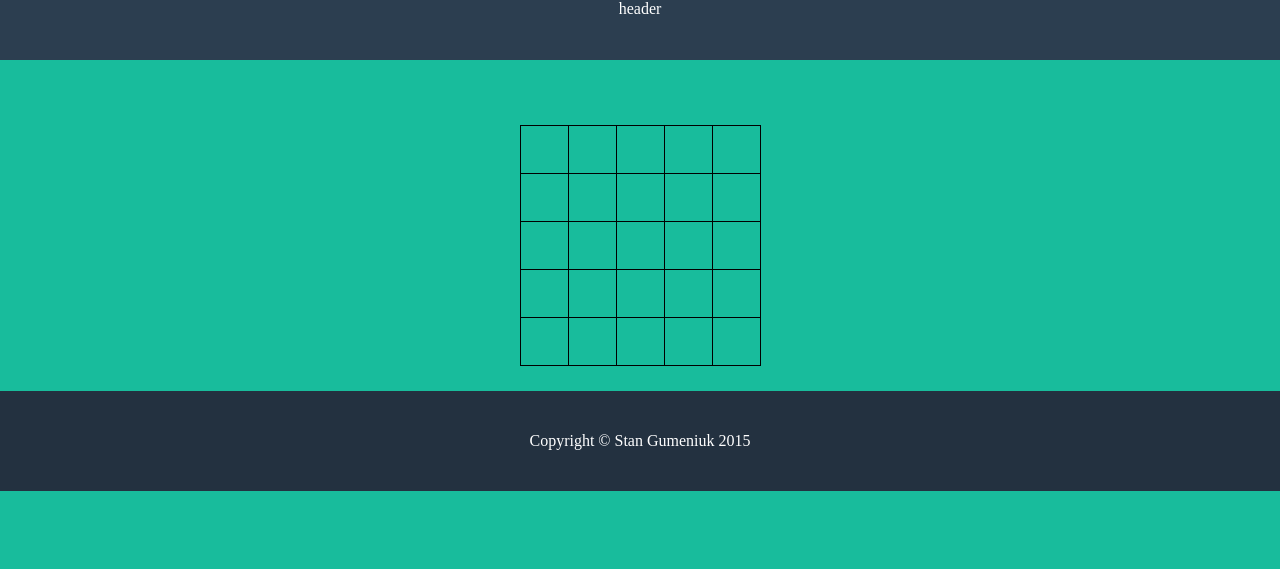
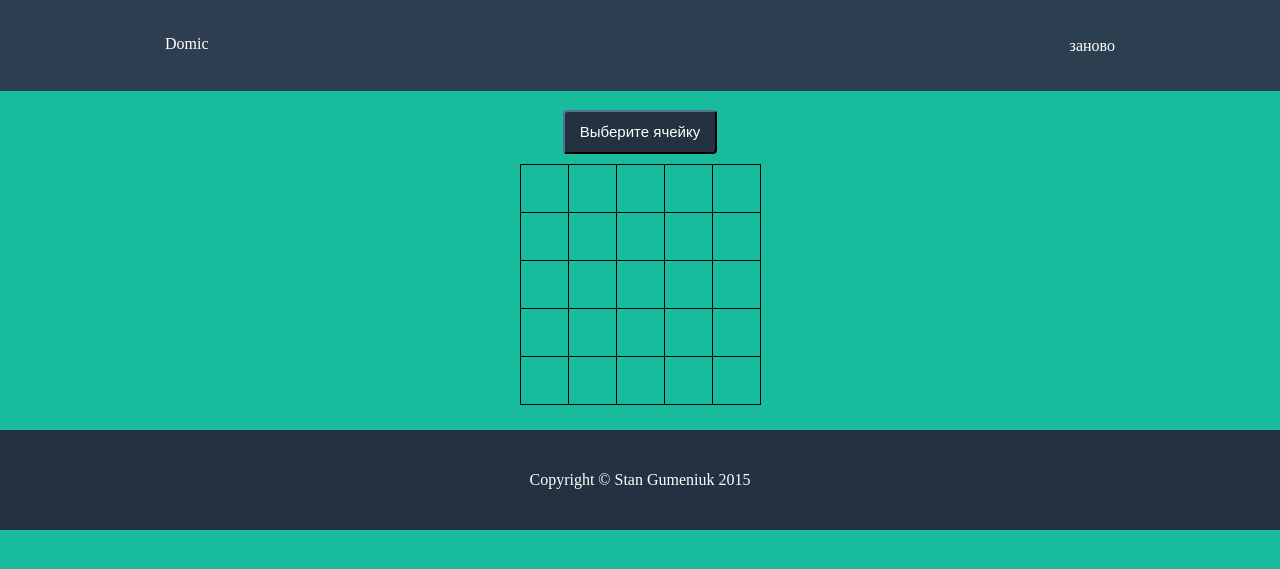
Before and after one commit to ViGo5190/fideos, a PHP site: page /templates/game/layout.phtml in a window 1280 px wide. Shown: the top 569 px of the page. Run offline with PHP 8.4, Linux system fonts and the light colour scheme.

Commit message:
[fix] game table

```diff
--- a/src/controller/game.php
+++ b/src/controller/game.php
@@ -20,7 +20,7 @@ function controller_game_api_get_table(){
         '2' => array('1' => "", '2' => "", '3' => "", '4' => "", '5' => ""),
         '3' => array('1' => "с", '2' => "л", '3' => "о", '4' => "в", '5' => "о"),
         '4' => array('1' => "", '2' => "", '3' => "", '4' => "", '5' => ""),
-        '5' => array('1' => "", '2' => "", '3' => "", '4' => "", '5' => ""),
+        '5' => array('1' => "q", '2' => "", '3' => "", '4' => "", '5' => ""),
     );
 
     framework_response_helper_setContentTypeJson();
--- a/templates/game/layout.phtml
+++ b/templates/game/layout.phtml
@@ -33,20 +33,26 @@
 <div class='body-feel'>
 
     <div class="header">
-        <div class="header-container">header</div>
+        <div class="header-container">
+            <div class="header-container-left">Domic</div>
+            <div class="header-container-right"><a href="#" class="header-container-right-reload">заново</a></div>
+        </div>
     </div>
 
     <div class="container">
 
 
         <div class="divgametable">
+            <div class="game-check">
+                <button class="game-check-button" id="game-check-button">проверить слово</button>
+            </div>
             <table class="gametable" id="gametable">
                 <?php  (isset($gameTable)) ? $gameTableOk = $gameTable : $gameTableOk = array(
-                    '1' => array('1' => "", '2' => "", '3' => "", '4' => "", '5' => ""),
-                    '2' => array('1' => "", '2' => "", '3' => "", '4' => "", '5' => ""),
-                    '3' => array('1' => "", '2' => "", '3' => "", '4' => "", '5' => ""),
-                    '4' => array('1' => "", '2' => "", '3' => "", '4' => "", '5' => ""),
-                    '5' => array('1' => "", '2' => "", '3' => "", '4' => "", '5' => ""),
+                    '0' => array('0' => "",'1' => "", '2' => "", '3' => "", '4' => ""),
+                    '1' => array('0' => "",'1' => "", '2' => "", '3' => "", '4' => ""),
+                    '2' => array('0' => "",'1' => "", '2' => "", '3' => "", '4' => ""),
+                    '3' => array('0' => "",'1' => "", '2' => "", '3' => "", '4' => ""),
+                    '4' => array('0' => "",'1' => "", '2' => "", '3' => "", '4' => ""),
                 ); ?>
 
 
--- a/www/game/css/main.css
+++ b/www/game/css/main.css
@@ -1,10 +1,8 @@
 
-
-html{
+html {
     height: 100%;
     margin: 0;
 }
-
 
 body {
     background: #18bc9c;
@@ -14,7 +12,7 @@ body {
     height: 100%;
 }
 
-.body-feel{
+.body-feel {
     min-height: 100%;
 }
 
@@ -22,7 +20,7 @@ body {
     /*background: #18bc9c;*/
     display: block;
 
-    padding-top: 100px;
+    padding-top: 75px;
     height: 100%;
 }
 
@@ -33,22 +31,58 @@ body {
     left: 0;
     z-index: 1030;
 
-    min-height: 60px;
+    min-height: 15px;
     margin-bottom: 21px;
+
+    padding: 25px 0;
 
 }
 
 .header-container {
     margin-right: auto;
     margin-left: auto;
-    padding-left: 15px;
-    padding-right: 15px;
+    padding-left: 150px;
+    padding-right: 150px;
 
     display: block;
 
     color: #fff;
     text-align: center;
 
+}
+
+.header-container-left {
+    display: block;
+    float: left;
+    padding: 10px 15px;
+}
+
+.header-container-right {
+    display: block;
+    float: right;
+}
+
+a {
+    text-decoration: none;
+}
+
+a.header-container-right-reload {
+    color: #ffffff;
+
+    line-height: 21px;
+
+    position: relative;
+    display: block;
+    padding: 10px 15px;
+
+    background: transparent;
+}
+
+a.header-container-right-reload:hover,
+a.header-container-right-reload:focus,
+a.header-container-right-reload:active,
+a.active {
+    color: #18bc9c;
 }
 
 div.divgametable {
@@ -129,14 +163,12 @@ input.gametable {
     display: none;
 }
 
-
 .profiler {
     /*position:relative;*/
     /*bottom:100%;*/
 }
 
-
-hr.white{
+hr.white {
 
     max-width: 250px;
 
@@ -152,8 +184,41 @@ hr.white{
     border-color: rgb(255, 255, 255);
 }
 
-
 .gametable-td-cell-selected {
-    color:red;
+    color: red;
     border-color: red;
 }
+
+button.game-check-button {
+
+    display: inline-block;
+    /*margin-bottom: 0;*/
+    font-weight: normal;
+    text-align: center;
+    vertical-align: middle;
+    cursor: pointer;
+    background-image: none;
+    /*border: 1px solid transparent;*/
+    white-space: nowrap;
+    /*padding: 10px 15px;*/
+    /*font-size: 15px;*/
+    /*line-height: 1.42857143;*/
+    /*border-radius: 4px;*/
+    /*-webkit-user-select: none;*/
+    /*-moz-user-select: none;*/
+    /*-ms-user-select: none;*/
+    /*user-select: none;*/
+
+    padding: 10px 15px;
+    font-size: 15px;
+    line-height: 1.33;
+    border-radius: 4px;
+
+    color: #ffffff;
+    /*background-color: #18bc9c;*/
+    background-color: #233140;
+    border-color: #233140;
+
+    margin: 10px;
+
+}
--- a/www/game/js/main.js
+++ b/www/game/js/main.js
@@ -3,9 +3,25 @@
  */
 
 
+
+function FideosTable() {
+    this.table = [[], [], [], [], []];
+}
+
+FideosTable.prototype.init = function () {
+
+};
+
+FideosTable.prototype.addCell = function (x, y, letter) {
+    var self = this;
+
+    self.table[x - 1][y - 1] = {letter: letter};
+};
+
 function FideosGame() {
     this.game = $("#gametable");
-    this.table = {};
+    //this.table = {};
+    this.table = new FideosTable();
     this.status = 'user_empty'; //user_empty, user_wait, user_filled, user_checked, user_send, user_ok
     this.word = [];
 }
@@ -13,7 +29,9 @@ function FideosGame() {
 FideosGame.prototype.init = function () {
     var self = this;
 
-    self.loadTable().renderTable().makeTableListen();
+    self.renderTable(self.loadTable());
+    self.makeTableListen().makeButtonListen();
+    self.updateButtonStatus();
 };
 
 
@@ -26,13 +44,47 @@ FideosGame.prototype.makeTableListen = function () {
         }
     );
 
-
+    return self;
 };
 
+FideosGame.prototype.makeButtonListen = function () {
+    var self = this;
+
+    $('#game-check-button').bind('click', {context: self}, self.checkButtonClick);
+
+    return self;
+};
+
+
+FideosGame.prototype.checkButtonClick = function (e) {
+    var self = e.data.context;
+    alert('fff');
+};
 
 FideosGame.prototype.setStatus = function (status) {
     var self = this;
     self.status = status;
+
+    self.updateButtonStatus(self.status);
+};
+
+FideosGame.prototype.updateButtonStatus = function () {
+    var self = this;
+    var status = self.status;
+
+    if (status == 'user_empty') {
+        $('#game-check-button').html('Выберите ячейку');
+        $('#game-check-button').attr('disabled', 'disabled');
+    } else if (status == 'user_wait') {
+        $('#game-check-button').html('Вставьте букву');
+        $('#game-check-button').attr('disabled', 'disabled');
+    } else if (status == 'user_filled') {
+        $('#game-check-button').html('Выделите слово');
+        $('#game-check-button').attr('disabled', 'disabled');
+    } else if (status == 'user_checked') {
+        $('#game-check-button').html('Отправить слово');
+        $('#game-check-button').removeAttr('disabled');
+    }
 };
 
 FideosGame.prototype.keyUp = function (e) {
@@ -60,7 +112,6 @@ FideosGame.prototype.cellClick = function (e) {
     var self = data.context;
 
     if (el.hasClass('gametable-td-cell-empty')) {
-        console.log('click:' + el.attr('id'));
 
 
         $('.gametable-td-cell').removeClass('gametable-td-cell-selected');
@@ -84,8 +135,7 @@ FideosGame.prototype.cellClick = function (e) {
         self.setStatus('user_wait');
 
     } else if ((el.hasClass('gametable-td-cell-filled')) || (el.hasClass('gametable-td-cell-pressed'))) {
-        if (self.status == 'user_filled') {
-            //console.log('select: ' + el.attr('id'));
+        if ((self.status == 'user_filled') || (self.status == 'user_checked')) {
 
 
             self.addCellToWord(el, self);
@@ -120,8 +170,6 @@ FideosGame.prototype.addCellToWord = function (cell, context) {
     letter.y = y;
     letter.val = $('.gametable-cell', cell).html();
 
-    console.log(x);
-    console.log(y);
 
 
     if (wordLength > 0) {
@@ -140,7 +188,8 @@ FideosGame.prototype.addCellToWord = function (cell, context) {
         ) {
             self.word.push(letter);
             cell.addClass('gametable-td-cell-selected');
-            console.log('xxx');
+            self.setStatus('user_checked');
+            //console.log('xxx');
         } else if (
             (lettersInWordCount == 0) &&
             (prevLetter.y == letter.y) &&
@@ -148,21 +197,23 @@ FideosGame.prototype.addCellToWord = function (cell, context) {
         ) {
             self.word.push(letter);
             cell.addClass('gametable-td-cell-selected');
-            console.log('yyy');
+            self.setStatus('user_checked');
+            //console.log('yyy');
         } else if ((prevLetter.y == letter.y) && (prevLetter.x == letter.x)) {
             self.word.pop();
             cell.removeClass('gametable-td-cell-selected');
-            console.log('rem');
+            self.setStatus('user_checked');
+            //console.log('rem');
         }
 
 
     } else {
         self.word.push(letter);
         cell.addClass('gametable-td-cell-selected');
+        self.setStatus('user_checked');
     }
 
 
-    console.log(self.word);
 
 };
 
@@ -176,7 +227,19 @@ FideosGame.prototype.loadTable = function () {
         async: false,
         success: function (data) {
             if (data) {
-                this.table = data;
+                //$(data).each(x,el
+                //this.table = data;
+
+                $.each(data, function (index, value) {
+                    $.each(value, function (x, cell) {
+                        if (cell) {
+                            self.table.addCell(index, x, cell);
+                        } else {
+                            self.table.addCell(index, x, null);
+                        }
+                    });
+                });
+
                 //console.log(data);
 
                 //this.orderList.init(data.data);
@@ -186,20 +249,36 @@ FideosGame.prototype.loadTable = function () {
         //error: handleFailedAjax
     });
 
-    return self;
+    return self.table;
 
 };
 
-FideosGame.prototype.renderTable = function () {
+FideosGame.prototype.renderTable = function (data) {
     var self = this;
-    $.each(this.table, function (index, value) {
+    //$.each(this.table, function (index, value) {
+    //    $.each(value, function (x, cell) {
+    //        if (cell) {
+    //            $('#gametable-cell-' + index + '-' + x + ' > .gametable-cell').html(cell);
+    //            $('#gametable-cell-' + index + '-' + x).addClass('gametable-td-cell-filled');
+    //        } else {
+    //            $('#gametable-cell-' + index + '-' + x).addClass('gametable-td-cell-empty');
+    //        }
+    //    });
+    //});
+
+    if (!data) {
+        data = self.table;
+    }
+
+    $.each(data.table, function (index, value) {
         $.each(value, function (x, cell) {
-            if (cell) {
-                $('#gametable-cell-' + index + '-' + x + ' > .gametable-cell').html(cell);
+            if (cell.letter != null) {
+                $('#gametable-cell-' + index + '-' + x + ' > .gametable-cell').html(cell.letter);
                 $('#gametable-cell-' + index + '-' + x).addClass('gametable-td-cell-filled');
             } else {
                 $('#gametable-cell-' + index + '-' + x).addClass('gametable-td-cell-empty');
             }
+
         });
     });
     return self;
```
